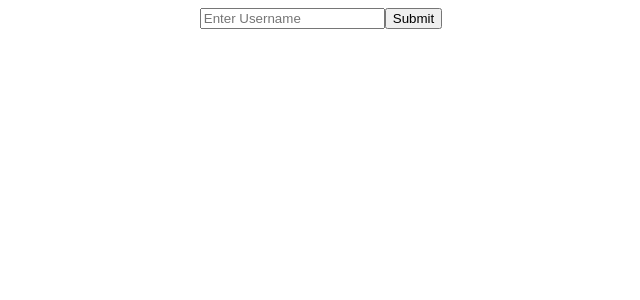
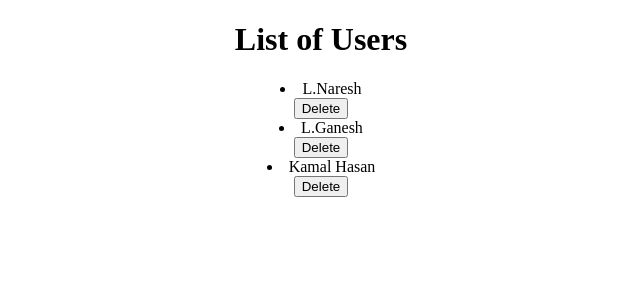
Before and after one commit to Srinivasanaresh72/CSS, a React (Create React App) app in the folder React_JS/reactapp/: page / in a window 1280 px wide. Shown: the top 300 px of the page, without its empty margins (319-959 px from the left). Built offline with nearby package versions, Linux system fonts and the light colour scheme; data requests are answered from the project's data file.

Commit message:
added delete

```diff
--- a/React_JS/reactapp/db.json
+++ b/React_JS/reactapp/db.json
@@ -9,16 +9,8 @@
       "name": "L.Ganesh"
     },
     {
-      "id": 3,
-      "name": "D.Murali"
-    },
-    {
-      "user": "KARAN SHARMA",
-      "id": 4
-    },
-    {
-      "user": "RAHUL",
-      "id": 5
+      "name": "Kamal Hasan",
+      "id": 3
     }
   ]
 }
--- a/React_JS/reactapp/src/App.js
+++ b/React_JS/reactapp/src/App.js
@@ -6,8 +6,8 @@ import CreateUser from './Components/CreateUser';
 function App() {
   return (
     <div className="App">
-      {/*<Userslist />*/}
-      <CreateUser />
+      <Userslist />
+      {/*<CreateUser />*/}
     </div>
   );
 }
--- a/React_JS/reactapp/src/Components/CreateUser/index.js
+++ b/React_JS/reactapp/src/Components/CreateUser/index.js
@@ -19,8 +19,8 @@ export default class CreateUser extends Component{
     }
     saveUser = (e) => {
         e.preventDefault();
-        const user = this.state.user;
-        axios.post('http://localhost:3004/users',{user})
+        const name = this.state.user;
+        axios.post('http://localhost:3004/users',{name})
         .then(res => {
 
             console.log(res.data);
--- a/React_JS/reactapp/src/Components/Userslist/index.js
+++ b/React_JS/reactapp/src/Components/Userslist/index.js
@@ -24,6 +24,18 @@ export default class Userslist extends Component{
 
     }
 
+    deleteUser = (e) =>{
+
+        e.preventDefault();
+        const id=e.target.id;
+        axios.delete('http://localhost:3004/users/'+id)
+        .then(res => {
+
+            console.log(res.data);
+
+        })
+    }
+
     render(){
 
         return(
@@ -33,7 +45,10 @@ export default class Userslist extends Component{
             <h1> List of Users </h1>
             {this.state.users.map((user) => (
 
-                <li id={user.id}> {user.name} </li>
+                <div>
+                    <li id={user.id}> {user.name} </li>
+                    <button id={user.id} onClick={this.deleteUser}> Delete </button>
+                </div>
 
                 ))}
             </div>
```
